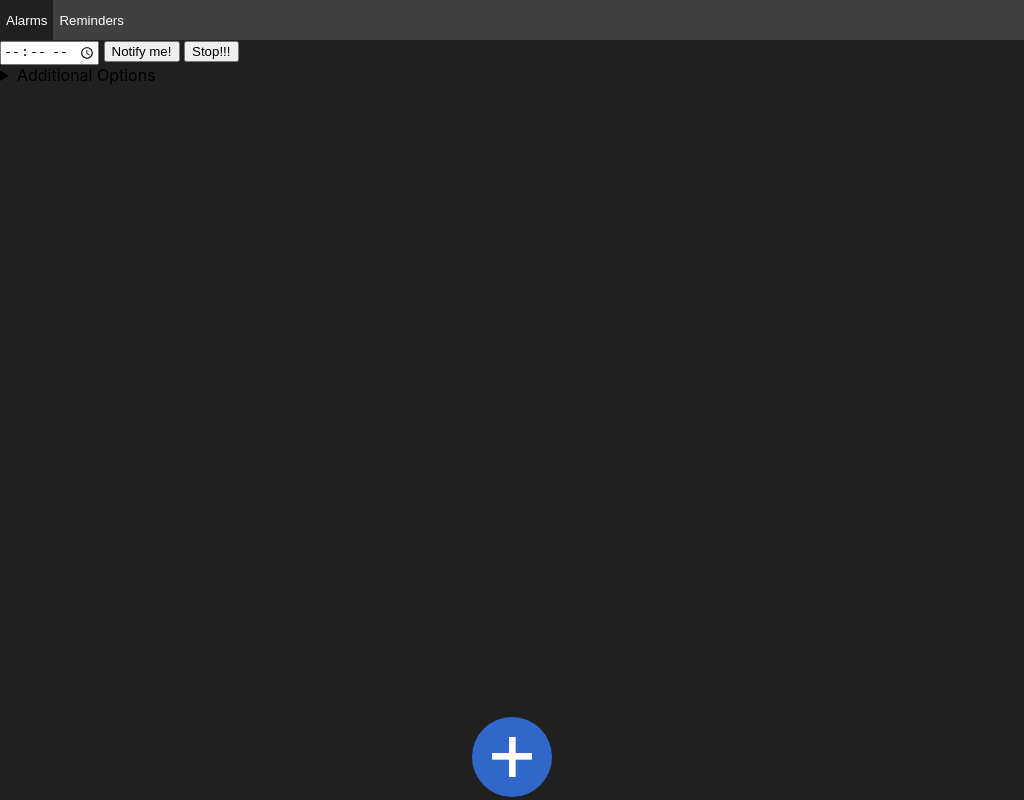
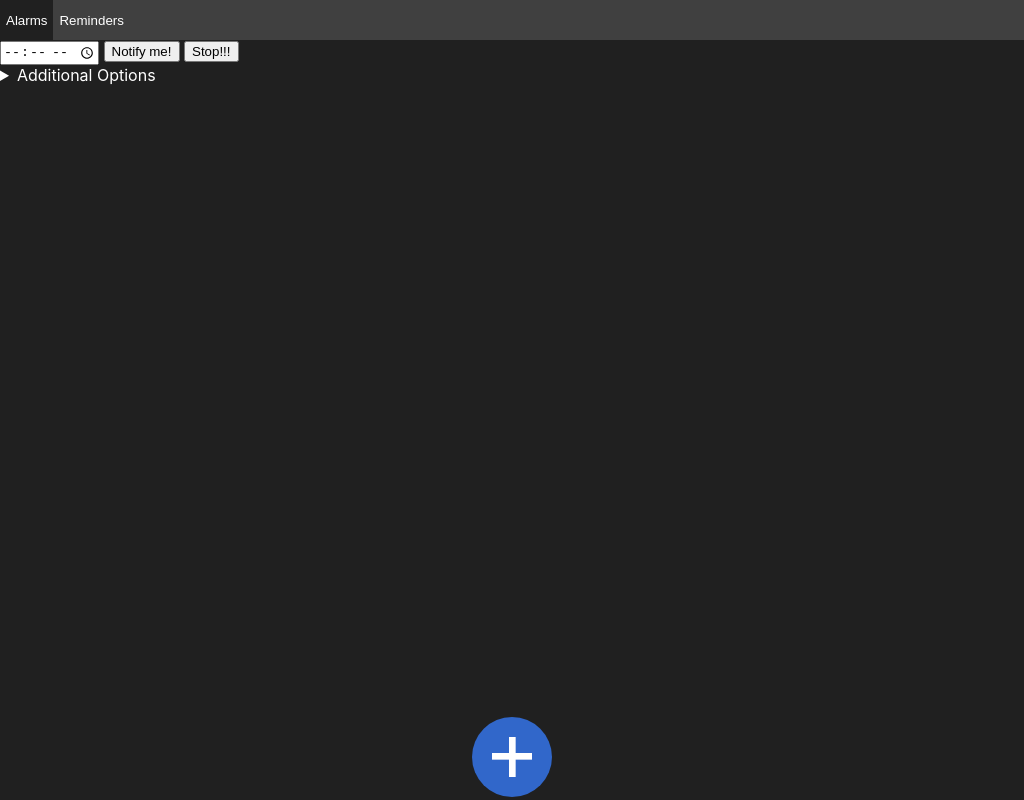
Before and after one commit to SASUPERNOVA/yata, an Electron app: page src/index.html in a window 1024 px wide. Both pictures are taken after a click on the button "Alarms". Drawn offline with Linux system fonts and the light colour scheme.

Commit message:
Add page navigation event handling and make minor fixes

```diff
--- a/src/components/AlarmPage/AlarmPage.css
+++ b/src/components/AlarmPage/AlarmPage.css
@@ -12,6 +12,7 @@
 }
 
 main {
+    color: white;
     height: 100%;
     background-color: #202020;
 }
--- a/src/components/ReminderPage/ReminderPage.css
+++ b/src/components/ReminderPage/ReminderPage.css
@@ -1,4 +1,9 @@
 main {
+    color: white;
     height: 100%;
     background-color: #202020;
 }
+
+p {
+    display: inline;
+}
--- a/src/components/ReminderPage/ReminderPage.html
+++ b/src/components/ReminderPage/ReminderPage.html
@@ -1,6 +1,6 @@
 <link rel="stylesheet" href="css/global.css">
-<link id="" rel="stylesheet" href="ReminderPage.css">
-<template>
+<link id="" rel="stylesheet" href="components/ReminderPage/ReminderPage.css">
+<template id="reminder-page">
     <main>
         <p>This should be changed</p>
     </main>
--- a/src/components/ReminderPage/ReminderPage.js
+++ b/src/components/ReminderPage/ReminderPage.js
@@ -1,3 +1,3 @@
 (() => {
-    loadComponent('components/ReminderPage', 'reminder-page');
+    loadComponent('components/ReminderPage/ReminderPage.html', 'reminder-page');
 })();
--- a/src/index.html
+++ b/src/index.html
@@ -18,6 +18,7 @@
     <script src='renderer.js' defer></script>
     <script src="utils/component-loader.js" defer></script>
     <script src="components/AlarmPage/AlarmPage.js" defer></script>
+    <script src="components/ReminderPage/ReminderPage.js" defer></script>
     <!-- <script src="utils/notify.js" defer></script> -->
     <script src="components/AddButton/AddButton.js" defer></script>
   </body>
--- a/src/renderer.js
+++ b/src/renderer.js
@@ -0,0 +1,17 @@
+(() => {
+    const tabs = {
+        alarms: "alarm-page",
+        reminders: "reminder-page"
+    }
+
+    for (const [key, val] of Object.entries(tabs)) {
+        const tab = document.getElementById(key);
+        console.log(tab);
+        tab.addEventListener('click', () => {
+            document.querySelector('header .active').classList.remove('active');
+            tab.classList.add('active');
+            const currentPage = document.createElement(val);
+            document.getElementById('page-view').children[0].replaceWith(currentPage);
+        });
+    }
+})();
```
Also changed, not shown: src/components/AlarmPage/AlarmPage.html (+2 -2 lines).
